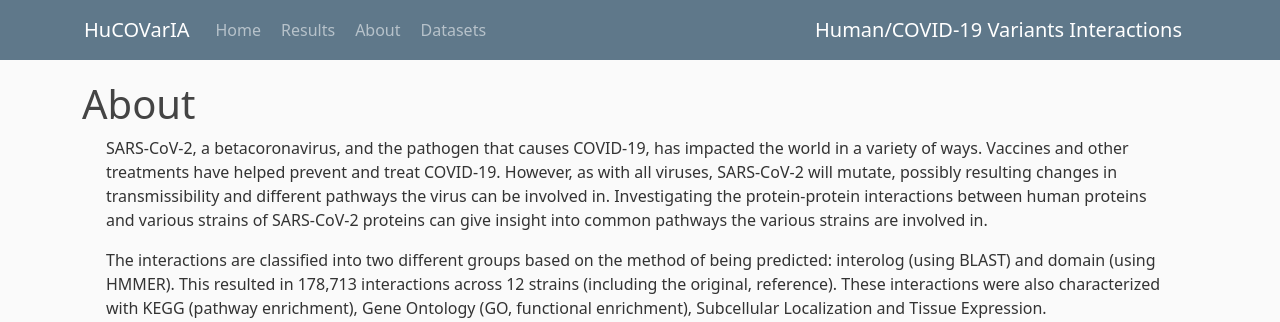
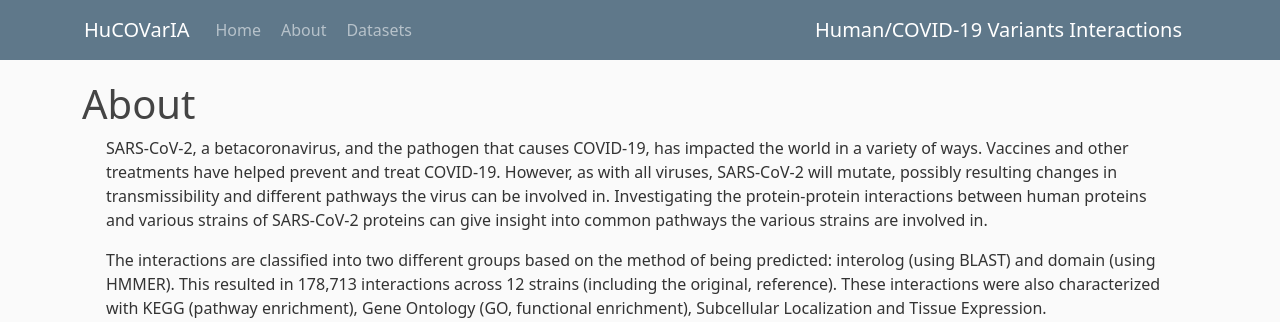
Before and after one commit to KoltonHauck/hucovaria, a Django app: page /hucovaria/about/ in a window 1280 px wide. Shown: the top 322 px of the page. Run offline with Django 4.2, Linux system fonts and the light colour scheme; parts of the project's set-up code (start-up, migrations or seed data) failed here and were passed over; some libraries are stand-ins or nearby versions.

Commit message:
removed results page

```diff
--- a/main/templates/base.html
+++ b/main/templates/base.html
@@ -42,7 +42,6 @@
       			<div class="collapse navbar-collapse" id="navbarToggle">
         			<div class="navbar-nav mr-auto">
           				<a class="nav-item nav-link" href="{% url 'main:home' %}">Home</a>
-          				<a class="nav-item nav-link" href="{% url 'main:results' %}">Results</a>
           				<a class="nav-item nav-link" href="{% url 'main:about' %}">About</a>
 						<a class="nav-item nav-link" href="{% url 'main:datasets' %}">Datasets</a>
         			</div>
--- a/main/urls.py
+++ b/main/urls.py
@@ -8,7 +8,6 @@ urlpatterns = [
 	path('about/', views.about, name='about'),
 	path('datasets/', views.datasets, name='datasets'),
 	path('tmp/', views.makeQuery, name='query'),
-	path('results/', views.ResultsView.as_view(), name='results'),
 	path('results/<str:result_id>/table/', views.TableView.as_view(), name='table'),
 	path('results/<str:result_id>/network/', views.network, name='network'),
 ]
--- a/main/views.py
+++ b/main/views.py
@@ -127,13 +127,6 @@ def checkResults():
             os.remove('.' + result.file.url)
             result.delete()
 
-class ResultsView(generic.ListView):
-	template_name = 'results.html'
-	context_object_name = 'results'
-
-	def get_queryset(self):
-		return Result.objects.all().reverse()
-
 class TableView(generic.ListView):
 	template_name = 'table.html'
 	context_object_name = 'query'
```
